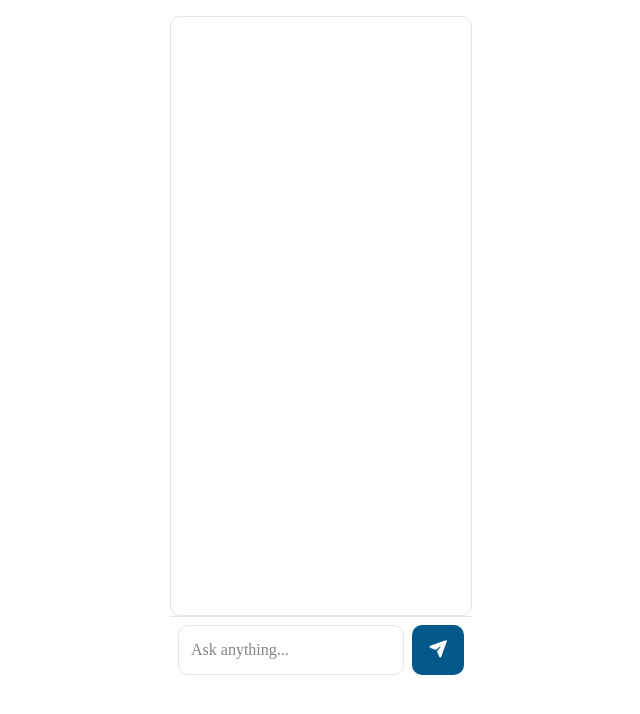
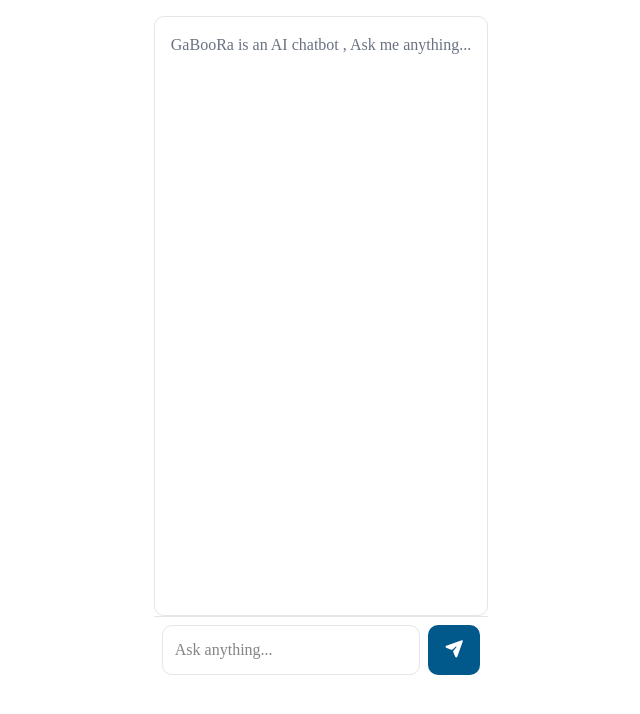
Before and after one commit to ahmedgabrrr/AI-Chatbot, a Next.js app: page / in a window 1280 px wide. Shown: the top 714 px of the page, without its empty margins (319-959 px from the left). Built offline with nearby package versions, Linux system fonts and the light colour scheme.

Commit message:
changing some styles

```diff
--- a/app/page.tsx
+++ b/app/page.tsx
@@ -76,11 +76,11 @@ export default function Home() {
 
 
       <div className="h-[75vh] overflow-y-auto rounded-lg border p-4 ">
-        {/* {messages.length === 0 && (
+        {messages.length === 0 && (
           <p className="text-gray-500">
             GaBooRa is an AI chatbot , Ask me anything...
           </p>
-        )} */}
+        )}
 
         {messages.map((message, index) => (
           <div
@@ -102,7 +102,7 @@ export default function Home() {
         <div ref={bottomRef} />
       </div>
 
-      <div className="sticky bottom-0 flex gap-2 border-t bg-white p-2">
+      <div className="z-50 sticky bottom-0 flex gap-2 border-t bg-white p-2">
         <input
           type="text"
           value={input}
```
